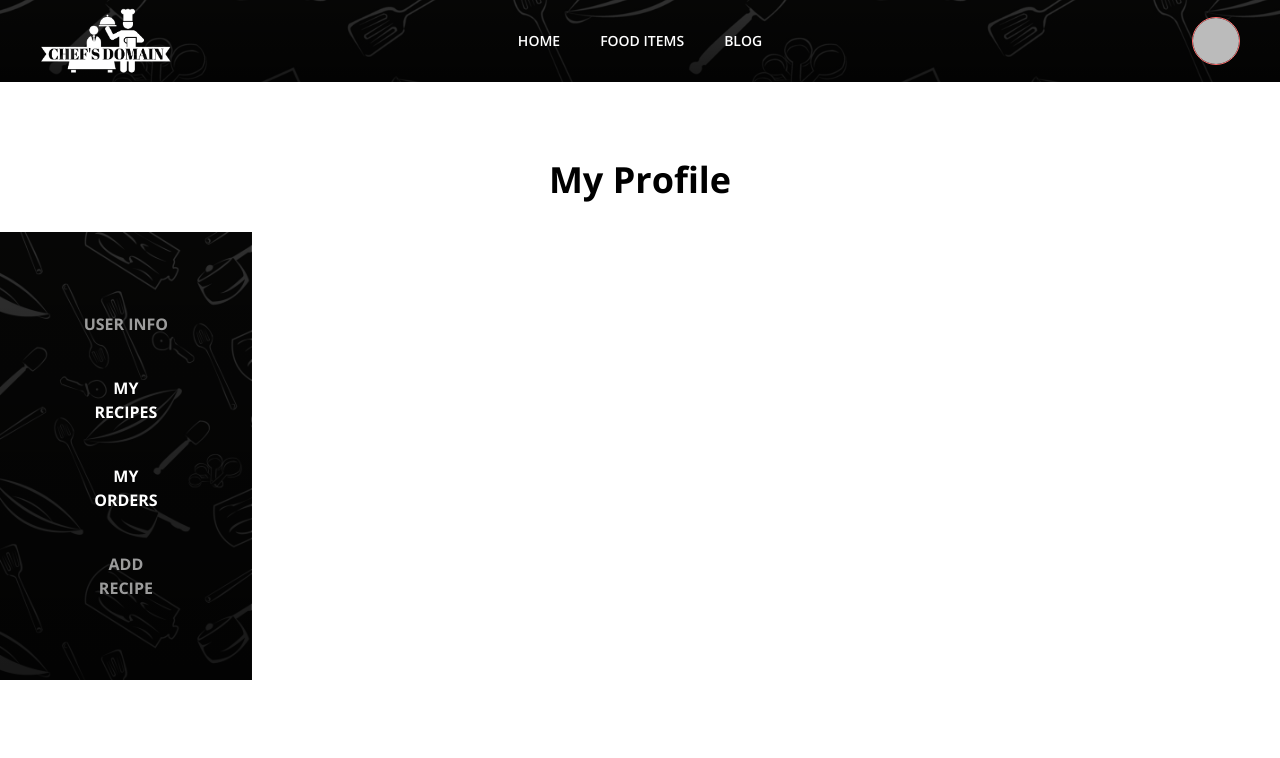
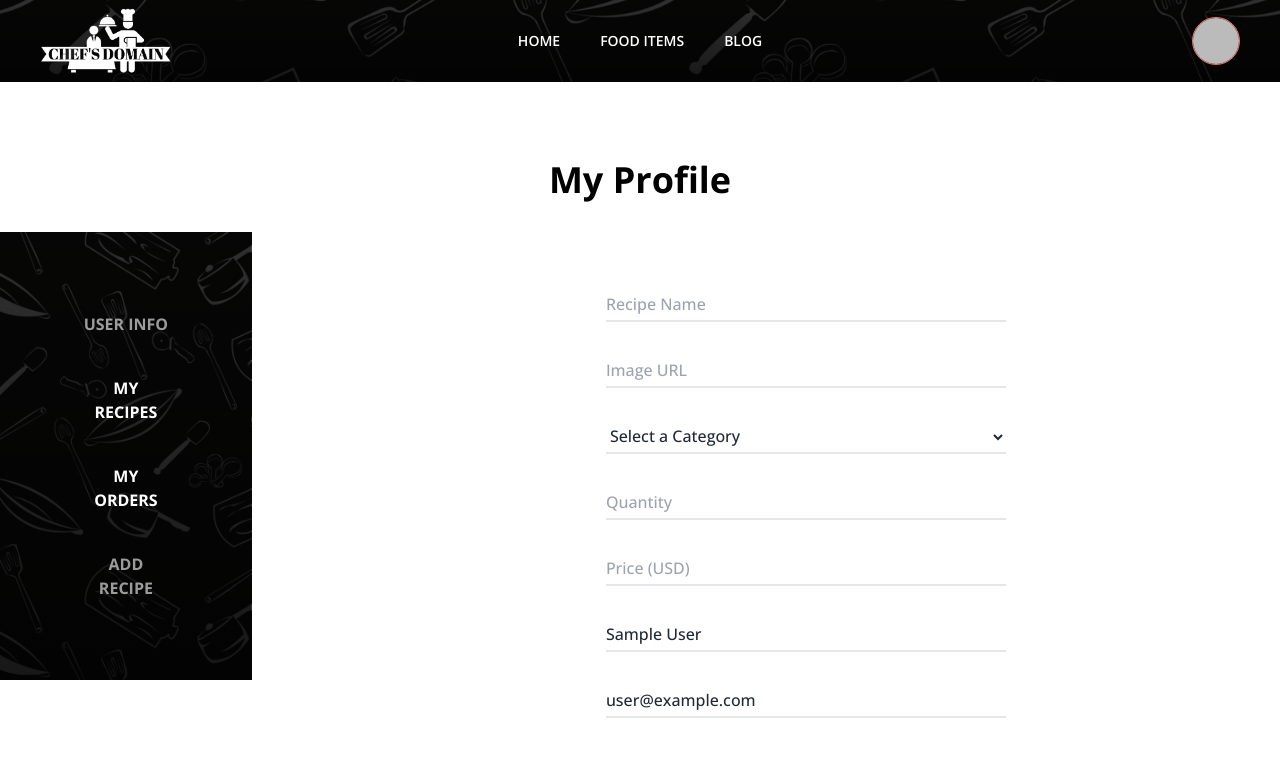
Before and after one commit to Mehedi0101/chefs-domain-client, a React (Vite) app: page /user-profile/add-recipe in a window 1280 px wide. Shown: the top 758 px of the page. Built offline with nearby package versions, Linux system fonts and the light colour scheme; no server answers; sample sign-in values are in the browser's storage.

Commit message:
Page for adding a new recipe is added

```diff
--- a/src/components/food-items/Item.jsx
+++ b/src/components/food-items/Item.jsx
@@ -12,7 +12,7 @@ const Item = ({ item }) => {
 
             <div className='lg:flex-[2] flex-[1] mr-auto'>
                 <h2 className='text-2xl font-bold mb-3'>{name}</h2>
-                <div className='text-sm text-white font-bold mb-2 bg-primary w-fit px-2 py-1 rounded-full'>{category}</div>
+                <div className='text-sm text-white font-bold mb-2 bg-primary w-fit px-2 py-1 rounded-full'>{category === "Select a Category" ? "N/A" : category}</div>
 
                 <div className='flex items-center gap-2 text-[#2b2b2bc7] mb-1'><span className='text-[#000000c7] text-base font-bold'>Price: </span><div className='flex items-center'><BiDollar className='text-2xl' /><span className='text-xl font-extrabold'>{price}</span></div></div>
 
--- a/src/pages/AddRecipe.jsx
+++ b/src/pages/AddRecipe.jsx
@@ -1,7 +1,95 @@
+import { useContext } from 'react';
+import Swal from 'sweetalert2';
+import { AuthContext } from '../providers/AuthProvider';
+import axios from 'axios';
+
 const AddRecipe = () => {
+
+    document.title = 'Add Product';
+    const { currentUser } = useContext(AuthContext);
+
+    const handleAddProduct = e => {
+        e.preventDefault();
+        const form = e.target;
+
+        const name = form.name.value;
+        const image = form.image.value;
+        const category = form.category.value;
+        const price = form.price.value;
+        const made_by_name = form.madeByName.value;
+        const made_by_email = form.madeByEmail.value;
+        const origin = form.origin.value;
+        const description = form.description.value;
+        const available_quantity = form.quantity.value;
+        const orders_count = "0";
+
+        const newProduct = { name, image, category, price, made_by_name, made_by_email, origin, description, available_quantity, orders_count }
+
+        console.log(newProduct);
+
+        axios.post('http://localhost:5000/foods', newProduct)
+            .then(res => {
+                if (res.data.insertedId) {
+                    Swal.fire({
+                        icon: 'success',
+                        title: 'Success',
+                        text: `${name} successfully added`,
+                    })
+                    form.reset();
+                }
+                else {
+                    Swal.fire({
+                        icon: 'error',
+                        title: 'Something went wrong!',
+                        text: `Please try again later`,
+                    })
+                }
+            })
+    }
+
     return (
-        <div>
+        <div className="flex flex-col justify-center items-center">
+            <form onSubmit={handleAddProduct} className="xl:p-14 lg:p-12 md:p-10 p-8 rounded text-sm md:text-base max-w-[90%] mx-auto">
+                <input className={`outline-none border-b-2 font-medium placeholder:font-medium py-1 max-w-full w-[400px] mb-8 bg-transparent`} type="text" name="name" id="name" placeholder="Recipe Name" required />
+                <br />
 
+                <input className={`outline-none border-b-2 font-medium placeholder:font-medium py-1 max-w-full w-[400px] mb-8 bg-transparent`} type="text" name="image" id="image" placeholder="Image URL" required />
+                <br />
+
+                <select className={`outline-none border-b-2 font-medium placeholder:text-dark2 placeholder:font-medium py-1 max-w-full w-[400px] mb-8 cursor-pointer bg-transparent`} defaultValue={"Select a Category"} name="category" id="category" required>
+                    <option disabled>Select a Category</option>
+                    <option>Main Course</option>
+                    <option>Salad</option>
+                    <option>Appetizer</option>
+                    <option>Seafood</option>
+                    <option>Breakfast</option>
+                    <option>Beverage</option>
+                    <option>Vegetarian</option>
+                    <option>Dessert</option>
+                </select>
+                <br />
+
+                <input className={`outline-none border-b-2 font-medium placeholder:font-medium py-1 max-w-full w-[400px] mb-8 bg-transparent`} type="text" name="quantity" id="quantity" placeholder="Quantity" required />
+                <br />
+
+                <input className={`outline-none border-b-2 font-medium placeholder:font-medium py-1 max-w-full w-[400px] mb-8 bg-transparent`} type="text" name="price" id="price" placeholder="Price (USD)" required />
+                <br />
+
+                <input className={`outline-none border-b-2 font-medium placeholder:font-medium py-1 max-w-full w-[400px] mb-8 bg-transparent`} type="text" name="madeByName" id="madeByName" placeholder="Chef Name" defaultValue={currentUser?.displayName} required disabled />
+                <br />
+
+                <input className={`outline-none border-b-2 font-medium placeholder:font-medium py-1 max-w-full w-[400px] mb-8 bg-transparent`} type="email" name="madeByEmail" id="madeByEmail" placeholder="Chef Email" defaultValue={currentUser?.email} required disabled />
+                <br />
+
+                <input className={`outline-none border-b-2 font-medium placeholder:font-medium py-1 max-w-full w-[400px] mb-8 bg-transparent`} type="text" name="origin" id="origin" placeholder="Food Origin" required />
+                <br />
+
+                <div className={`border-2 font-medium py-1 max-w-full w-[400px] mb-8`}>
+                    <textarea className={`outline-none px-2 py-1 w-full resize-none placeholder:font-medium bg-transparent`} name="description" id="description" cols="30" rows="10" placeholder="Short Description" required></textarea>
+                </div>
+
+                <button className='px-5 py-2 bg-primary rounded text-white active:scale-95 transition-transform w-full font-medium mb-3'>Add Product</button>
+            </form>
         </div>
     );
 };
--- a/src/pages/FoodDetails.jsx
+++ b/src/pages/FoodDetails.jsx
@@ -23,7 +23,7 @@ const FoodDetails = () => {
 
                     <div className="mb-2">
                         <span className="font-bold mr-2 text-lg">Type: </span>
-                        <span className="px-2 py-1 rounded-full bg-primary text-white font-bold text-sm">{category}</span>
+                        <span className="px-2 py-1 rounded-full bg-primary text-white font-bold text-sm">{category === "Select a Category" ? "N/A" : category}</span>
                     </div>
 
                     <div className="flex items-center mb-2">
@@ -45,7 +45,7 @@ const FoodDetails = () => {
                     <div className="mb-2">
                         <span className="mr-2 text-lg font-bold">Ingredients: </span>
                         <div className="flex flex-wrap">
-                            {ingredients.map((ingredient, idx) => <span className="mr-4 font-medium" key={idx}>{ingredient}</span>)}
+                            {ingredients?.map((ingredient, idx) => <span className="mr-4 font-medium" key={idx}>{ingredient}</span>) || "N/A"}
                         </div>
                     </div>
 
--- a/src/pages/Order.jsx
+++ b/src/pages/Order.jsx
@@ -7,7 +7,7 @@ import axios from "axios";
 const Order = () => {
     document.title = 'Update';
 
-    const { _id, name, image, price, available_quantity } = useLoaderData().data;
+    const { _id, name, image, price, available_quantity, made_by_email } = useLoaderData().data;
 
     const { currentUser } = useContext(AuthContext);
 
@@ -29,6 +29,13 @@ const Order = () => {
             Swal.fire(
                 'Order Placement Failed!',
                 `Sorry, We currently don't have enough ${foodItem} in stock`,
+                'error'
+            )
+        }
+        else if(made_by_email === currentUser.email){
+            Swal.fire(
+                'Order Placement Failed!',
+                `Cannot Order Your Own Recipe`,
                 'error'
             )
         }
```
